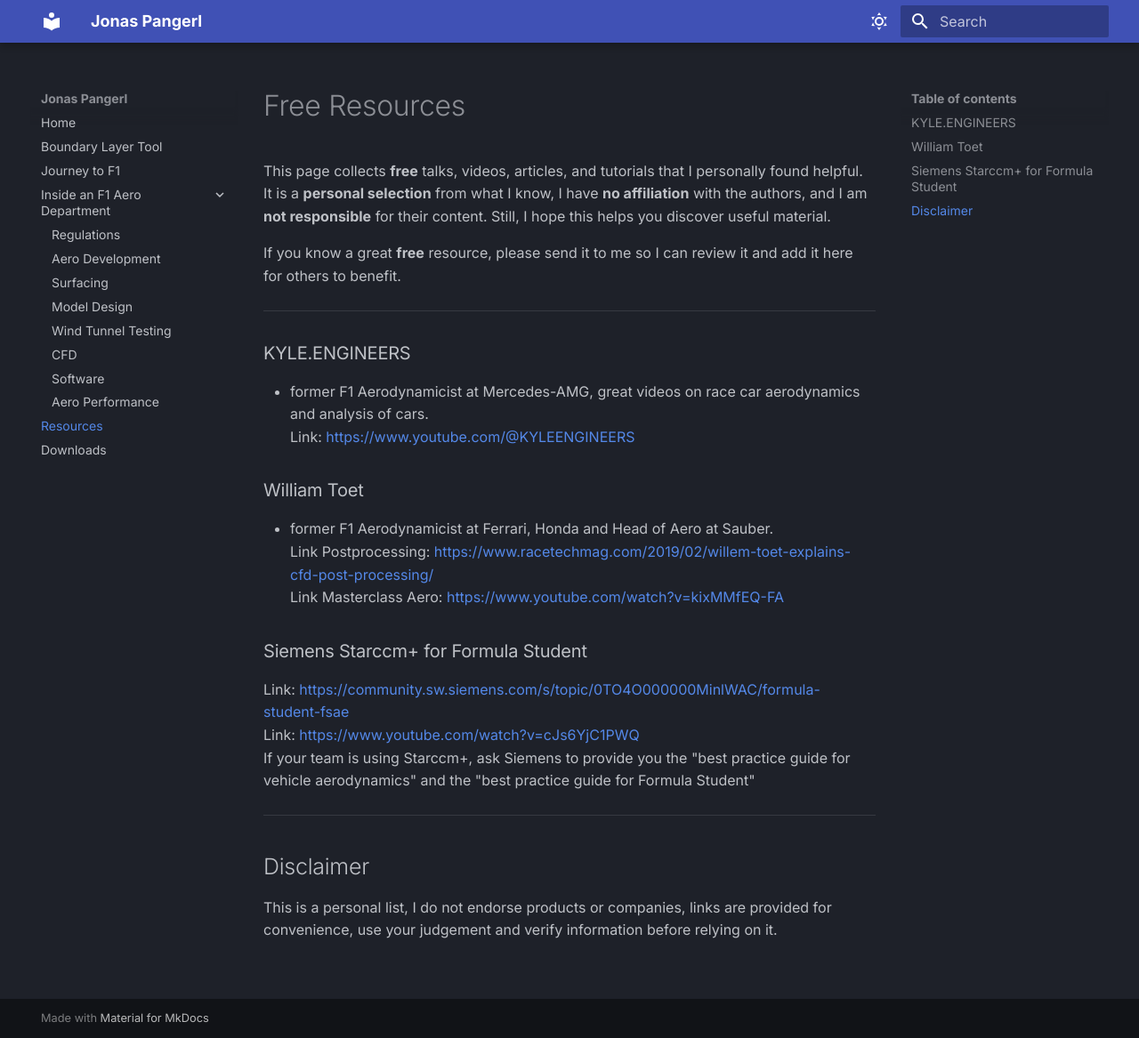
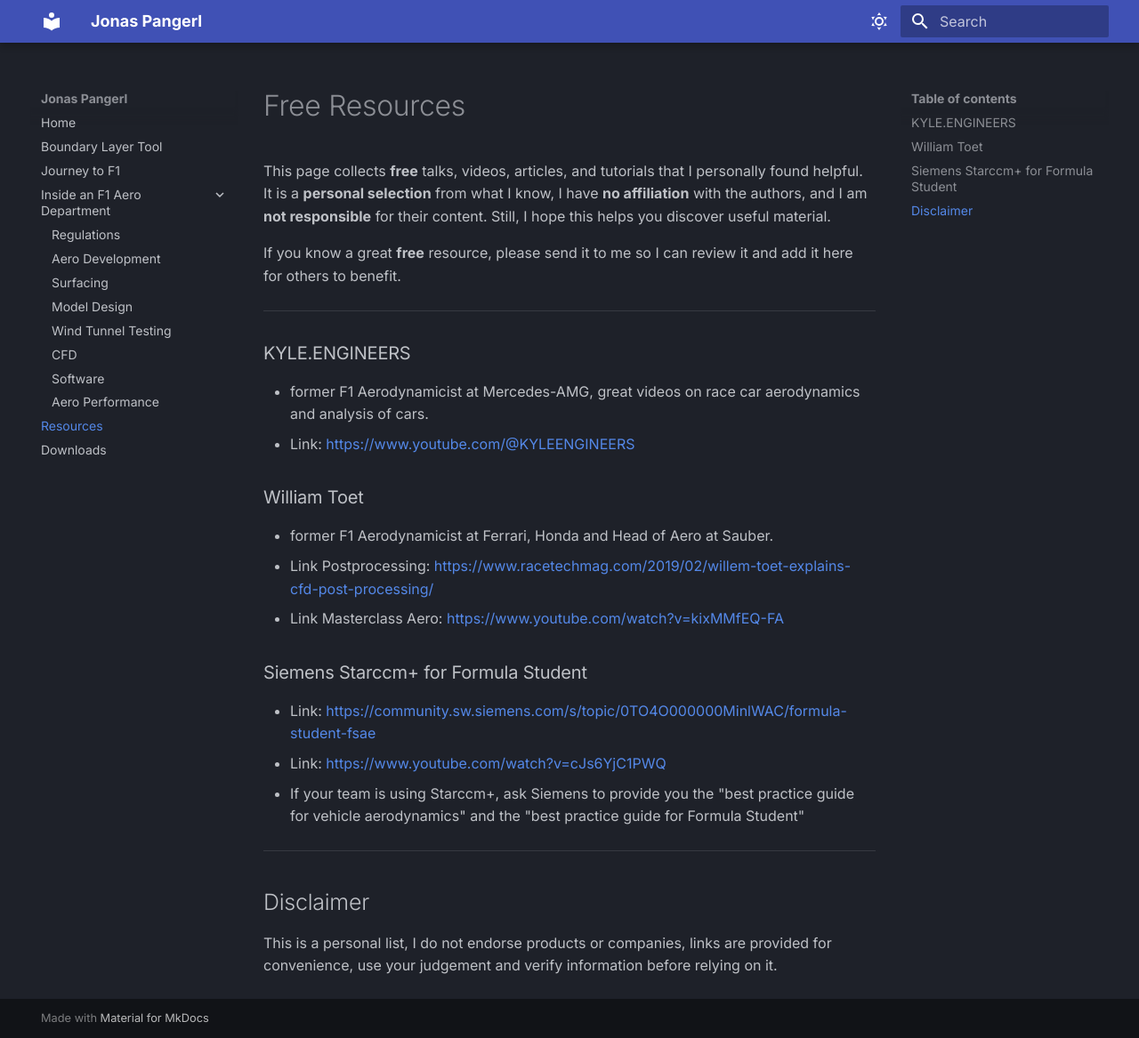
Before and after one commit to JonasPangerl/JonasWebsite, an MkDocs documentation site: the page built from docs/resources.md, in a window 1280 px wide and 1167 px high. Shown: the whole window at 89% size. Built offline with MkDocs 1.6.1 and Material for MkDocs 9.7.7, drawn with Linux system fonts in a browser that asks for light colours.

```diff
--- a/docs/resources.md
+++ b/docs/resources.md
@@ -10,17 +10,17 @@ If you know a great **free** resource, please send it to me so I can review it a
 
 ### KYLE.ENGINEERS
 - former F1 Aerodynamicist at Mercedes-AMG, great videos on race car aerodynamics and analysis of cars.
-  Link: <https://www.youtube.com/@KYLEENGINEERS>
+- Link: <https://www.youtube.com/@KYLEENGINEERS>
 
 ### William Toet
 - former F1 Aerodynamicist at Ferrari, Honda and Head of Aero at Sauber.
-  Link Postprocessing: <https://www.racetechmag.com/2019/02/willem-toet-explains-cfd-post-processing/>
-  Link Masterclass Aero: <https://www.youtube.com/watch?v=kixMMfEQ-FA>
+- Link Postprocessing: <https://www.racetechmag.com/2019/02/willem-toet-explains-cfd-post-processing/>
+- Link Masterclass Aero: <https://www.youtube.com/watch?v=kixMMfEQ-FA>
 
 ### Siemens Starccm+ for Formula Student
-  Link: <https://community.sw.siemens.com/s/topic/0TO4O000000MinlWAC/formula-student-fsae>
-  Link: <https://www.youtube.com/watch?v=cJs6YjC1PWQ>
-If your team is using Starccm+, ask Siemens to provide you the "best practice guide for vehicle aerodynamics" and the "best practice guide for Formula Student"
+- Link: <https://community.sw.siemens.com/s/topic/0TO4O000000MinlWAC/formula-student-fsae>
+-  Link: <https://www.youtube.com/watch?v=cJs6YjC1PWQ>
+- If your team is using Starccm+, ask Siemens to provide you the "best practice guide for vehicle aerodynamics" and the "best practice guide for Formula Student"
 
 ---
 
```
